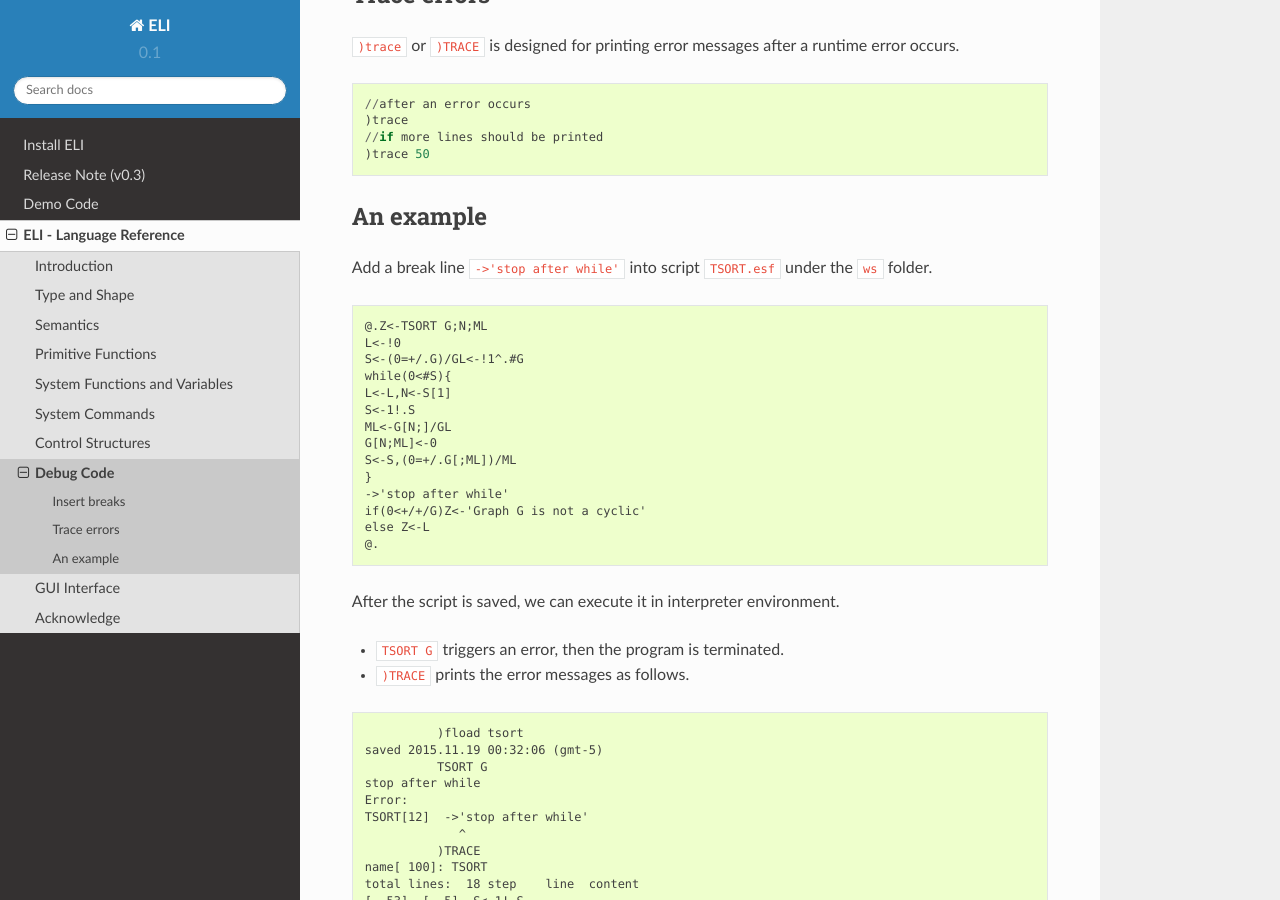
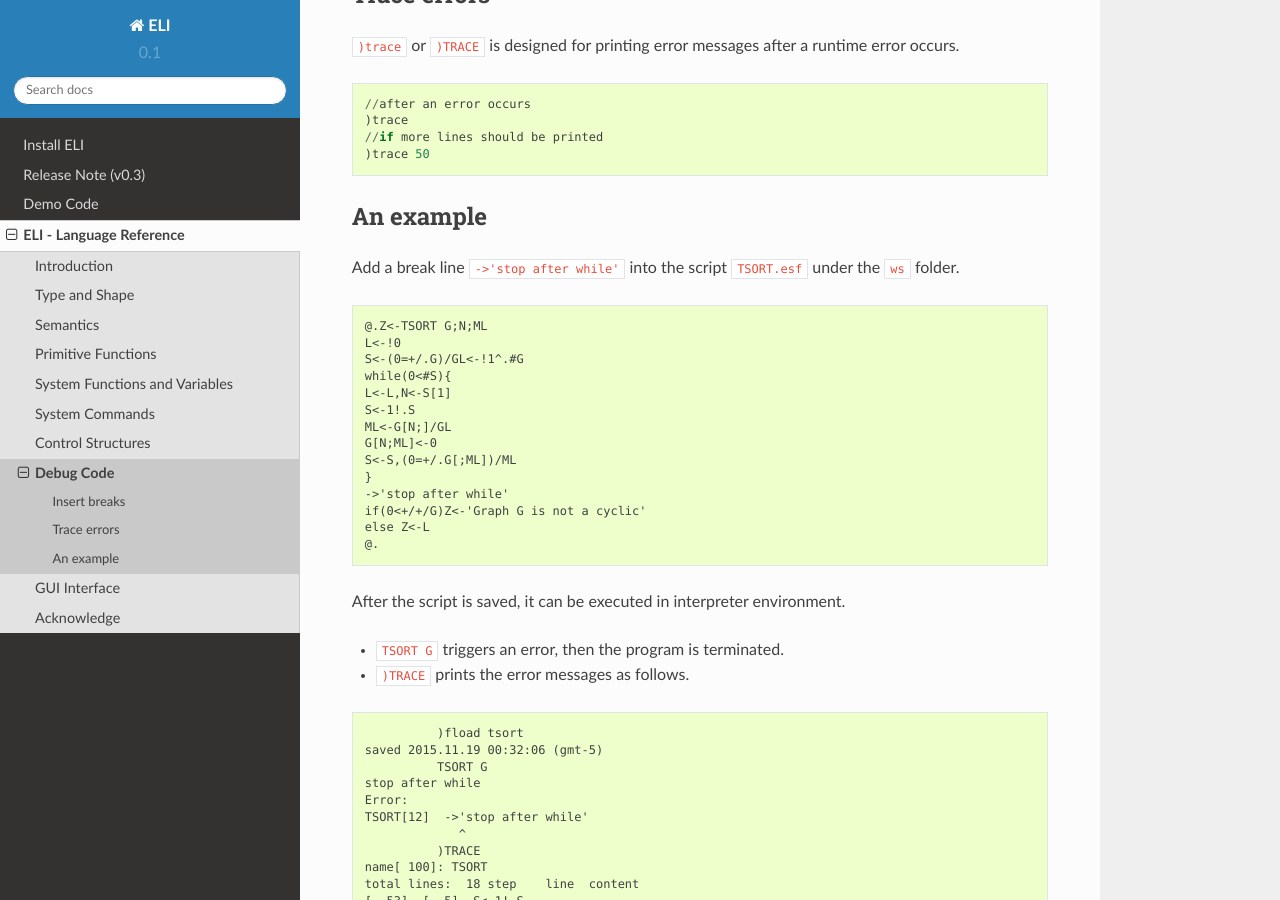
Before and after one commit to wukefe/chf, a Sphinx documentation site: the page built from eli/docs/ref/debug.rst, in a window 1280 px wide and 900 px high, scrolled down 305 px. Built offline with Sphinx 7.4.7 and the Read the Docs theme 2.0.0, drawn with Linux system fonts in a browser that asks for light colours; pages that are not in the unit, such as notebooks, are missing from menus.

Commit message:
Minor changes in "debug code"

```diff
--- a/eli/docs/ref/debug.rst
+++ b/eli/docs/ref/debug.rst
@@ -25,7 +25,7 @@ a runtime error occurs.
 An example
 ~~~~~~~~~~
 
-Add a break line ``->'stop after while'`` into script ``TSORT.esf``
+Add a break line ``->'stop after while'`` into the script ``TSORT.esf``
 under the ``ws`` folder.
 
 ::
@@ -46,7 +46,7 @@ under the ``ws`` folder.
 	@.
 
 
-After the script is saved, we can execute it in interpreter environment.
+After the script is saved, it can be executed in interpreter environment.
 
 - ``TSORT G`` triggers an error, then the program is terminated.
 - ``)TRACE`` prints the error messages as follows.
```
